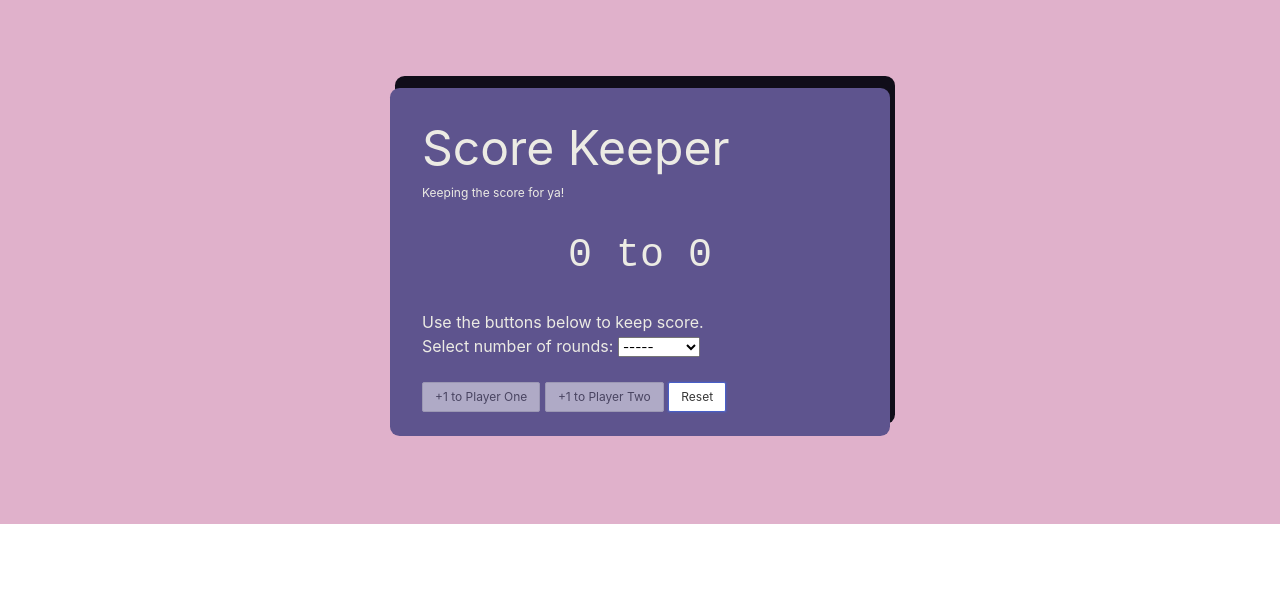
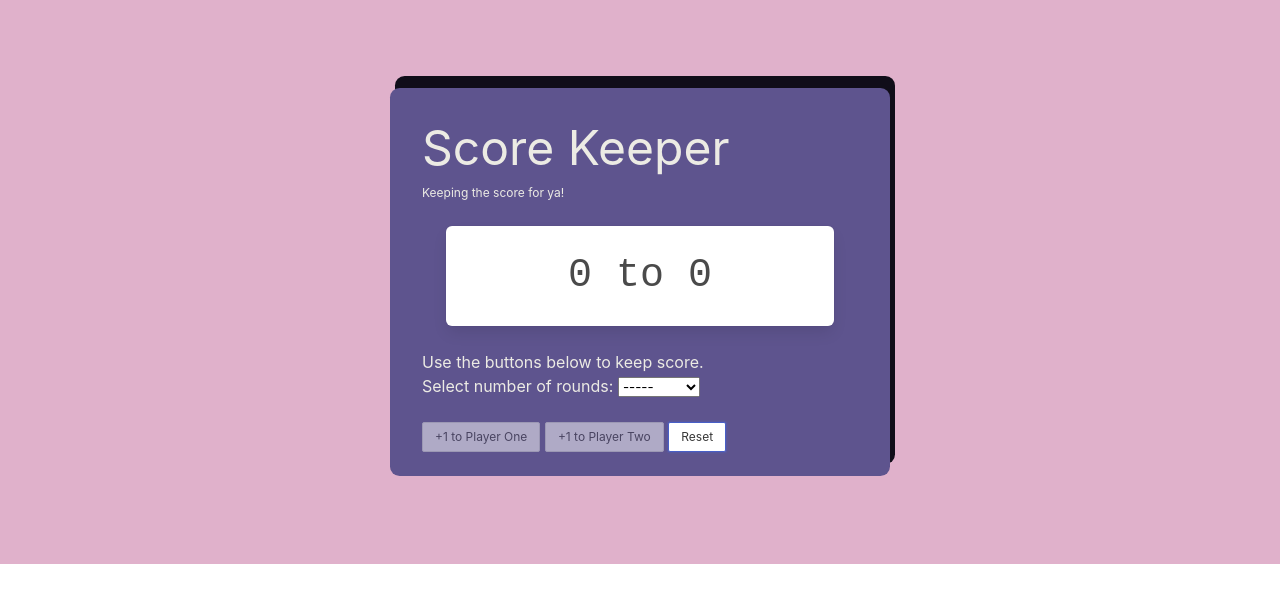
Before and after one commit to c0ldbear/webdev-score-keeper, a plain HTML site: page index.html in a window 1280 px wide. Both pictures are taken after a click on the button "Reset". Drawn offline with nearby package versions, Linux system fonts and the light colour scheme.

Commit message:
fix styling for the score and add some animation to it

```diff
--- a/app.css
+++ b/app.css
@@ -5,11 +5,13 @@ body {
 .winner {
 	color: #1a936f;
 	font-weight: 600;
+	transition: all ease-in-out 0.2s;
 }
 
 .loser {
 	color: #931a3e;
 	font-weight: 100;
+	transition: all ease-in-out 0.2s;
 }
 
 #scoreContainer {
--- a/app.js
+++ b/app.js
@@ -82,6 +82,7 @@ btnReset.addEventListener('click', () => {
 	selection.value = 0;
 	scoreLimit = defaultScore;
 	winner = false;
+	disableButtons(true);
 });
 
 const disableButtons = function(state) {
--- a/index.html
+++ b/index.html
@@ -19,9 +19,9 @@
                 <div id="scoreContainer">
                     <h1 class="is-size-1 is-capitalized m-0 p-0">Score keeper</h1>
                     <p class="is-size-7">Keeping the score for ya!</p>
-                    <div class="block pt-5">
+                    <div class="box mt-5 mx-5">
 
-                        <div id="divScore" class="">
+                        <div id="divScore">
                             <h2 class="is-size-2 has-text-centered is-family-monospace" id="scores">
                                 <span id="scorePlayer1">0</span> to <span id="scorePlayer2">0</span>
                             </h2>
```
